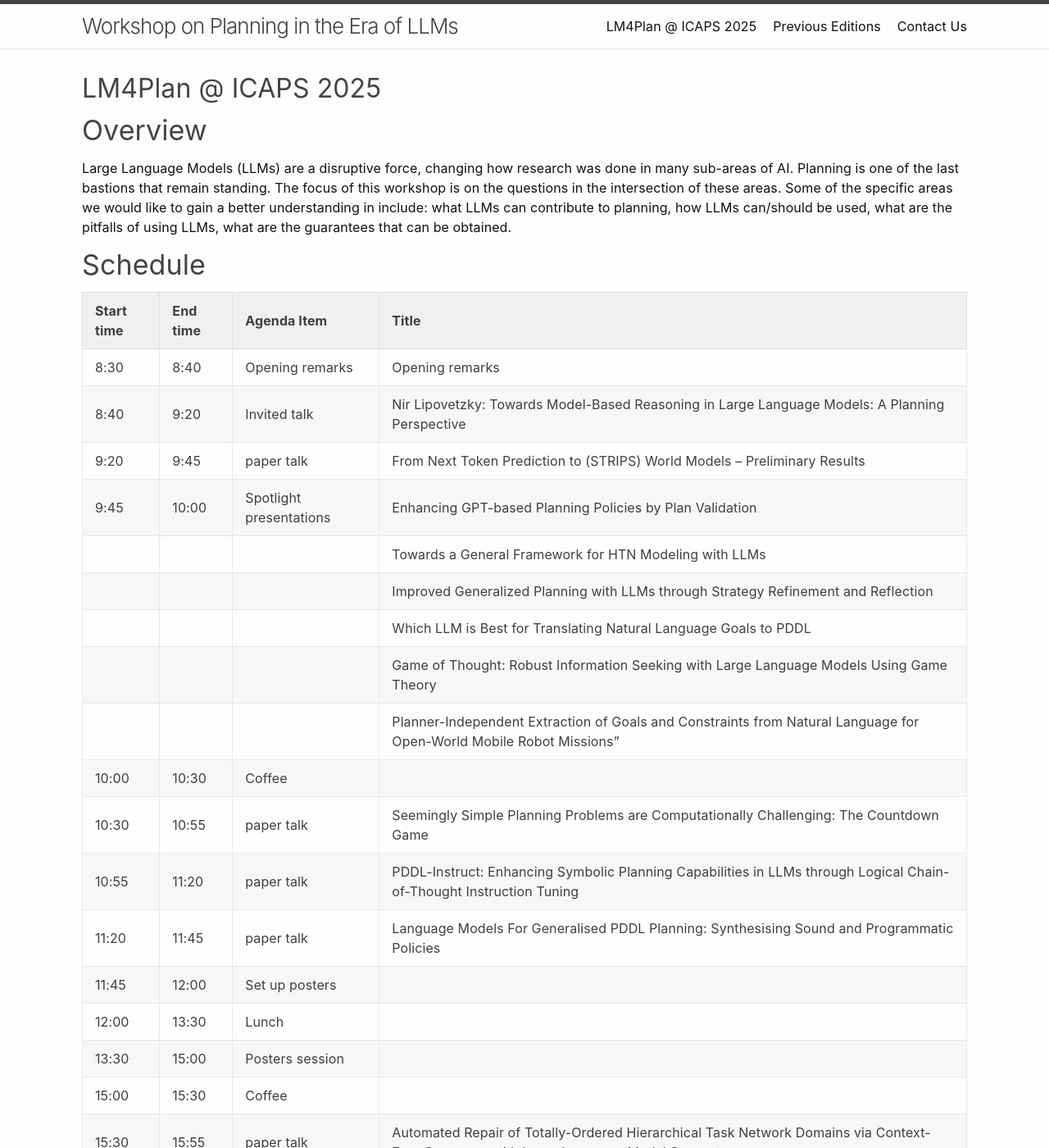
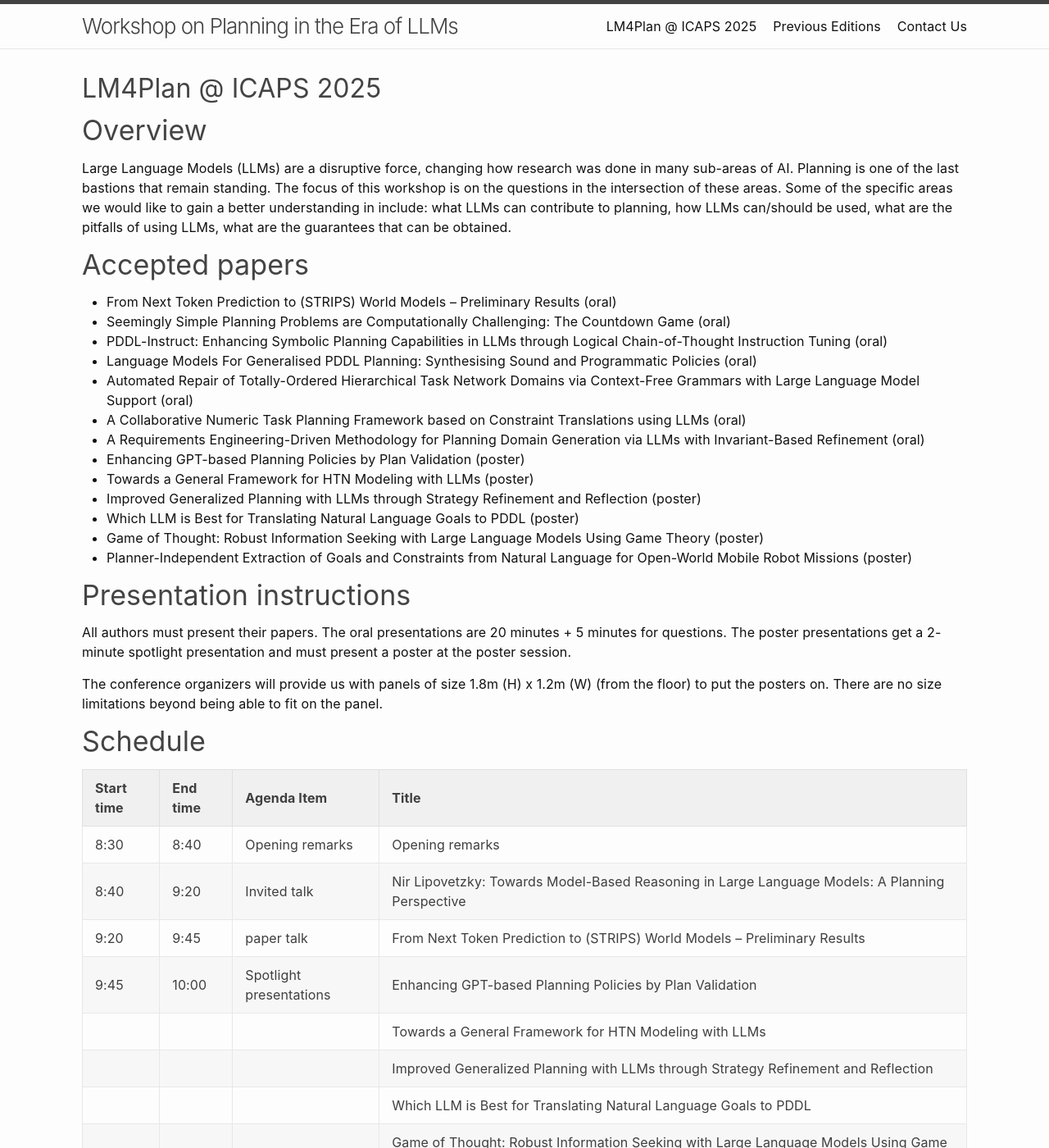
Before and after one commit to llmforplanning/llmforplanning.github.io, a Jekyll site: the page built from icaps25.md, in a window 1280 px wide and 1400 px high. Shown: the whole window at 82% size. Built offline with Jekyll 4.4.1, drawn with Linux system fonts in a browser that asks for light colours; some of the changed text lies outside the part shown.

Commit message:
updated instructions

```diff
--- a/icaps25.md
+++ b/icaps25.md
@@ -9,31 +9,30 @@ layout: home
 ### Overview
 Large Language Models (LLMs) are a disruptive force, changing how research was done in many sub-areas of AI. Planning is one of the last bastions that remain standing. The focus of this workshop is on the questions in the intersection of these areas. Some of the specific areas we would like to gain a better understanding in include: what LLMs can contribute to planning, how LLMs can/should be used, what are the pitfalls of using LLMs, what are the guarantees that can be obtained.
 
+
+### Accepted papers
+
+ * From Next Token Prediction to (STRIPS) World Models  -- Preliminary Results (oral)
+ * Seemingly Simple Planning Problems are Computationally Challenging: The Countdown Game (oral)
+ * PDDL-Instruct: Enhancing Symbolic Planning Capabilities in LLMs through Logical Chain-of-Thought Instruction Tuning	 (oral)
+ * Language Models For Generalised PDDL Planning: Synthesising Sound and Programmatic Policies   (oral)
+ * Automated Repair of Totally-Ordered Hierarchical Task Network Domains via Context-Free Grammars with Large Language Model Support   (oral)
+ * A Collaborative Numeric Task Planning Framework based on Constraint Translations using LLMs	  (oral)
+ * A Requirements Engineering-Driven Methodology for Planning Domain Generation via LLMs with Invariant-Based Refinement (oral)
+ * Enhancing GPT-based Planning Policies by Plan Validation (poster)
+ * Towards a General Framework for HTN Modeling with LLMs  (poster)
+ * Improved Generalized Planning with LLMs through Strategy Refinement and Reflection  (poster)
+ * Which LLM is Best for Translating Natural Language Goals to PDDL  (poster)
+ * Game of Thought: Robust Information Seeking with Large Language Models Using Game Theory (poster)
+ * Planner-Independent Extraction of Goals and Constraints from Natural Language for Open-World Mobile Robot Missions (poster)
+
+### Presentation instructions
+
+All authors must present their papers. The oral presentations are 20 minutes + 5 minutes for questions. The poster presentations get a 2-minute spotlight presentation and must present a poster at the poster session.
+
+The conference organizers will provide us with panels of size 1.8m (H) x 1.2m (W) (from the floor) to put the posters on. There are no size limitations beyond being able to fit on the panel.
+
 ### Schedule
-<!-- |Start time	|	End time | Agenda Item | Title |  Presenter
-|:----------|:---------|:------------|:------|:------|
-|8:30	|	8:40	|	Opening remarks	|	Opening remarks	|	Chairs
-|8:40	|	9:20	|	Invited talk	|	Towards Model-Based Reasoning in Large Language Models: A Planning Perspective |	Nir Lipovetzky
-|9:20	|	9:45	|	paper talk	|	From Next Token Prediction to (STRIPS) World Models  -- Preliminary Results	|
-|9:45	|	10:00	|	Spotlight presentations	|  Enhancing GPT-based Planning Policies by Plan Validation  |
-|        |           |                           |  Towards a General Framework for HTN Modeling with LLMs  |
-|        |           |                           |  Improved Generalized Planning with LLMs through Strategy Refinement and Reflection  |
-|        |           |                           |  Which LLM is Best for Translating Natural Language Goals to PDDL  |
-|        |           |                           |  Game of Thought: Robust Information Seeking with Large Language Models Using Game Theory  |
-|        |           |                           |  Planner-Independent Extraction of Goals and Constraints from Natural Language for Open-World Mobile Robot Missions"	|
-|10:00	|	10:30	|	Coffee	|		|
-|10:30	|	10:55	|	paper talk	|	Seemingly Simple Planning Problems are Computationally Challenging: The Countdown Game	|
-|10:55	|	11:20	|	paper talk	|	PDDL-Instruct: Enhancing Symbolic Planning Capabilities in LLMs through Logical Chain-of-Thought Instruction Tuning	|
-|11:20	|	11:45	|	paper talk	|	Language Models For Generalised PDDL Planning: Synthesising Sound and Programmatic Policies	|
-|11:45	|	12:00	|	Set up posters
-|12:00	|	13:30	|	Lunch	|		|
-|13:30	|	15:00	|	Posters session	|		|
-|15:00	|	15:30	|	Coffee	|		|
-|15:30	|	15:55	|	paper talk	|	Automated Repair of Totally-Ordered Hierarchical Task Network Domains via Context-Free Grammars with Large Language Model Support	|
-|15:55	|	16:20	|	paper talk	|	A Collaborative Numeric Task Planning Framework based on Constraint Translations using LLMs	|
-|16:20	|	16:45	|	paper talk	|	A Requirements Engineering-Driven Methodology for Planning Domain Generation via LLMs with Invariant-Based Refinement	|	Remote (schedule to end of workshop)
-|16:45	|	17:00	|	Concluding remarks	|		|	Chairs -->
-
 
 |Start time	|	End time | Agenda Item | Title
 |:----------|:---------|:------------|:------|
@@ -45,7 +44,7 @@ Large Language Models (LLMs) are a disruptive force, changing how research was d
 |        |           |                           |  Improved Generalized Planning with LLMs through Strategy Refinement and Reflection
 |        |           |                           |  Which LLM is Best for Translating Natural Language Goals to PDDL
 |        |           |                           |  Game of Thought: Robust Information Seeking with Large Language Models Using Game Theory
-|        |           |                           |  Planner-Independent Extraction of Goals and Constraints from Natural Language for Open-World Mobile Robot Missions"
+|        |           |                           |  Planner-Independent Extraction of Goals and Constraints from Natural Language for Open-World Mobile Robot Missions
 |10:00	|	10:30	|	Coffee	|
 |10:30	|	10:55	|	paper talk	|	Seemingly Simple Planning Problems are Computationally Challenging: The Countdown Game
 |10:55	|	11:20	|	paper talk	|	PDDL-Instruct: Enhancing Symbolic Planning Capabilities in LLMs through Logical Chain-of-Thought Instruction Tuning
```
